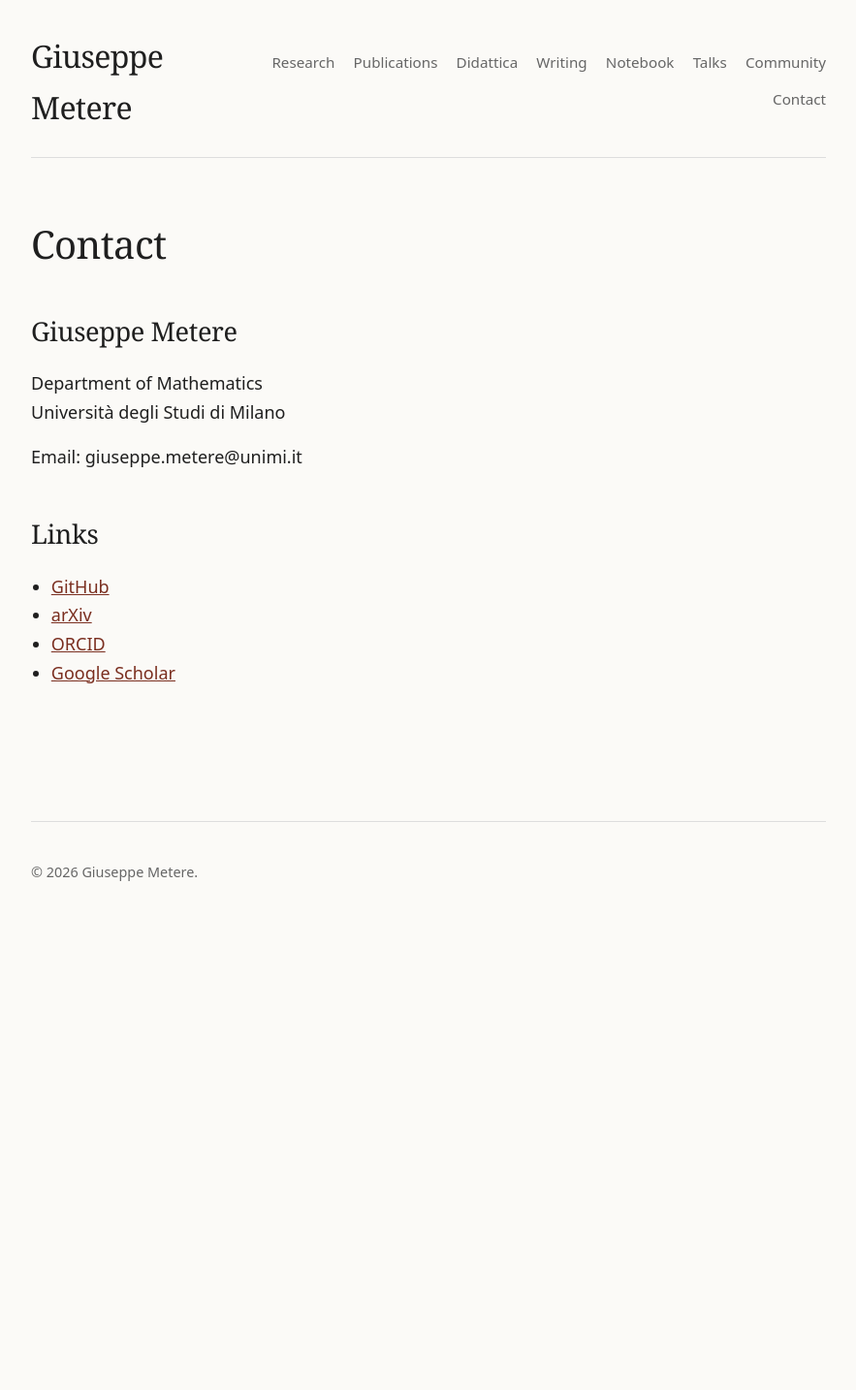
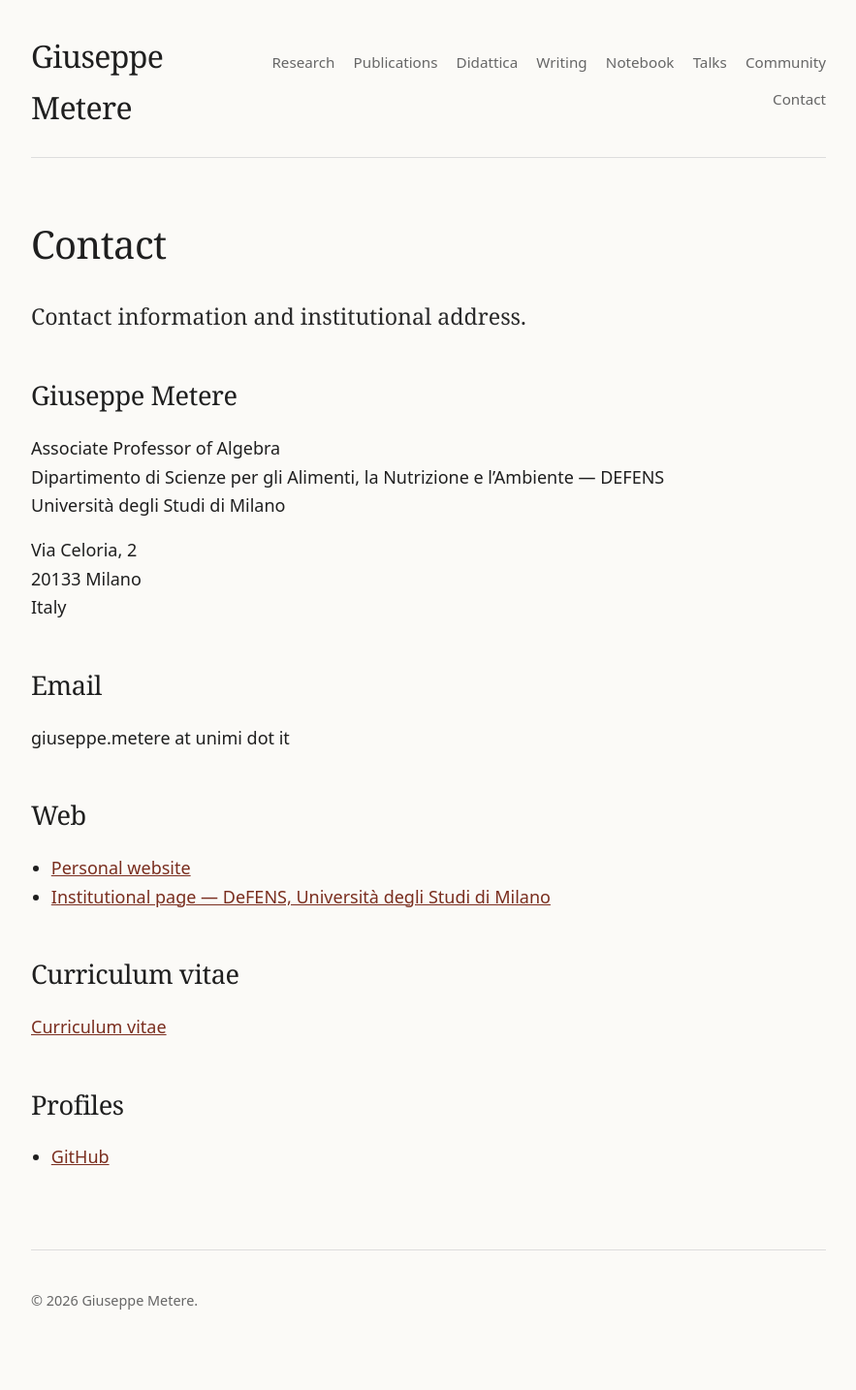
Before and after one commit to gmetere/gmetere.github.io, a Jekyll site: the page built from contact.md, in a window 1280 px wide. Shown: the whole page at 97% size, without its empty margins (198-1081 px from the left). Built offline with Jekyll 4.4.1, drawn with Linux system fonts in a browser that asks for light colours; before the commit the page ends 991 px from its top, so only the background shows below that.

Commit message:
Update contact.md

```diff
--- a/contact.md
+++ b/contact.md
@@ -4,16 +4,33 @@ title: Contact
 permalink: /contact/
 ---
 
+<p class="lead">
+Contact information and institutional address.
+</p>
+
 ## Giuseppe Metere
 
-Department of Mathematics
+Associate Professor of Algebra
+Dipartimento di Scienze per gli Alimenti, la Nutrizione e l'Ambiente — DEFENS
 Università degli Studi di Milano
 
-Email: giuseppe.metere@unimi.it
+Via Celoria, 2
+20133 Milano
+Italy
 
-## Links
+## Email
+
+giuseppe.metere at unimi dot it
+
+## Web
+
+- [Personal website](https://gmetere.github.io/)
+- [Institutional page — DeFENS, Università degli Studi di Milano](https://www.unimi.it/it/ugov/person/giuseppe-metere)
+
+## Curriculum vitae
+
+[Curriculum vitae](/curriculum.pdf)
+
+## Profiles
 
 - [GitHub](https://github.com/gmetere)
-- [arXiv](https://arxiv.org/)
-- [ORCID](https://orcid.org/)
-- [Google Scholar](https://scholar.google.com/)
```
